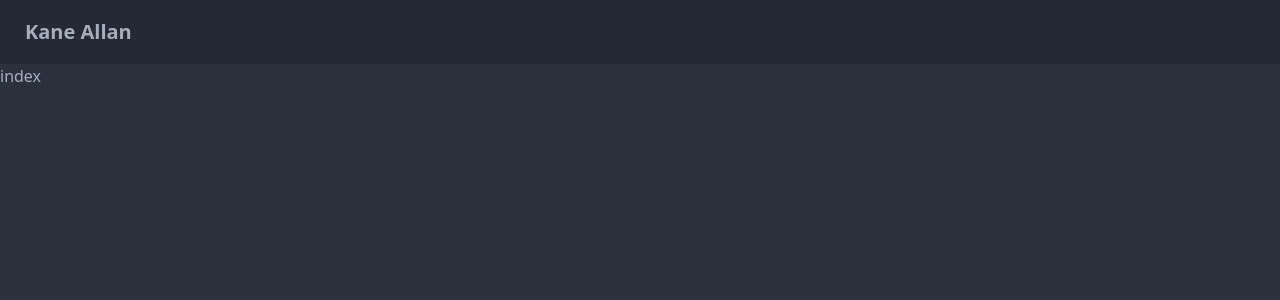
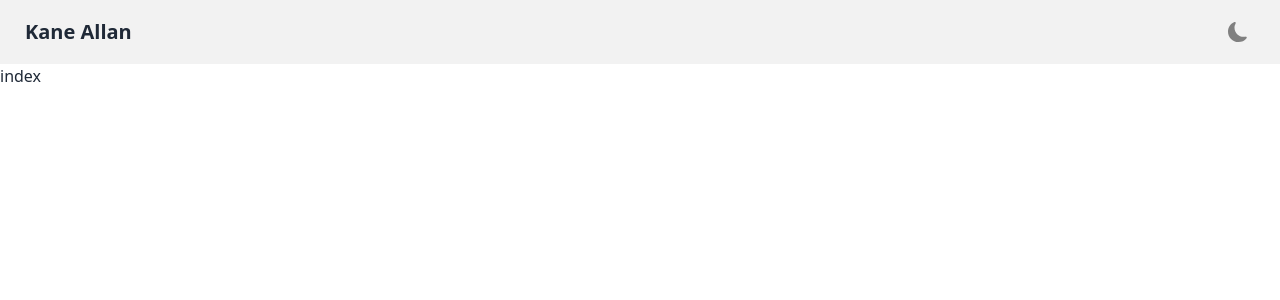
Before and after one commit to Enakers/portfolio, a Next.js app: page / in a window 1280 px wide. Shown: the top 300 px of the page. Built offline with nearby package versions, Linux system fonts and the light colour scheme.

Commit message:
feat: implement theme toggle with next-themes
Icons from react-icons

```diff
--- a/package.json
+++ b/package.json
@@ -11,8 +11,10 @@
   },
   "dependencies": {
     "next": "12.2.0",
+    "next-themes": "^0.2.0",
     "react": "18.2.0",
-    "react-dom": "18.2.0"
+    "react-dom": "18.2.0",
+    "react-icons": "^4.4.0"
   },
   "devDependencies": {
     "@commitlint/cli": "^17.0.3",
--- /dev/null
+++ b/src/components/Layout/Navbar/ThemeToggle.tsx
@@ -0,0 +1,42 @@
+import { useTheme } from 'next-themes';
+import { useEffect, useMemo, useState } from 'react';
+import { BsFillMoonFill, BsFillSunFill } from 'react-icons/bs';
+
+const ThemeToggle = () => {
+  const [mounted, setMounted] = useState(false);
+  const { systemTheme, theme, setTheme } = useTheme();
+  const current = useMemo(
+    () => (theme === 'system' ? systemTheme : theme),
+    [systemTheme, theme]
+  );
+
+  useEffect(() => {
+    setMounted(true);
+  }, []);
+
+  if (!mounted) return null;
+
+  return (
+    <div className="mx-4">
+      {current === 'dark' ? (
+        <BsFillSunFill
+          color="yellow"
+          role="button"
+          onClick={() => setTheme('light')}
+          size="20"
+          className="mr-2"
+        />
+      ) : (
+        <BsFillMoonFill
+          color="gray"
+          role="button"
+          onClick={() => setTheme('dark')}
+          size="20"
+          className="mr-2"
+        />
+      )}
+    </div>
+  );
+};
+
+export default ThemeToggle;
--- a/src/components/Layout/Navbar/index.tsx
+++ b/src/components/Layout/Navbar/index.tsx
@@ -1,5 +1,6 @@
 import Link from 'next/link';
 import Nav from './Nav';
+import ThemeToggle from './ThemeToggle';
 
 const Navbar = () => {
   return (
@@ -34,7 +35,9 @@ const Navbar = () => {
         </div>
       </div>
 
-      <div className="navbar-end"></div>
+      <div className="navbar-end">
+        <ThemeToggle />
+      </div>
     </div>
   );
 };
--- a/src/pages/_app.tsx
+++ b/src/pages/_app.tsx
@@ -1,12 +1,15 @@
+import { ThemeProvider } from 'next-themes';
 import type { AppProps } from 'next/app';
 import Layout from '~/components/Layout';
 import '~/styles/globals.css';
 
 function MyApp({ Component, pageProps }: AppProps) {
   return (
-    <Layout>
-      <Component {...pageProps} />
-    </Layout>
+    <ThemeProvider enableSystem>
+      <Layout>
+        <Component {...pageProps} />
+      </Layout>
+    </ThemeProvider>
   );
 }
 
```
Also changed, not shown: 1 other file (tests, documents, lock files or other folders).
